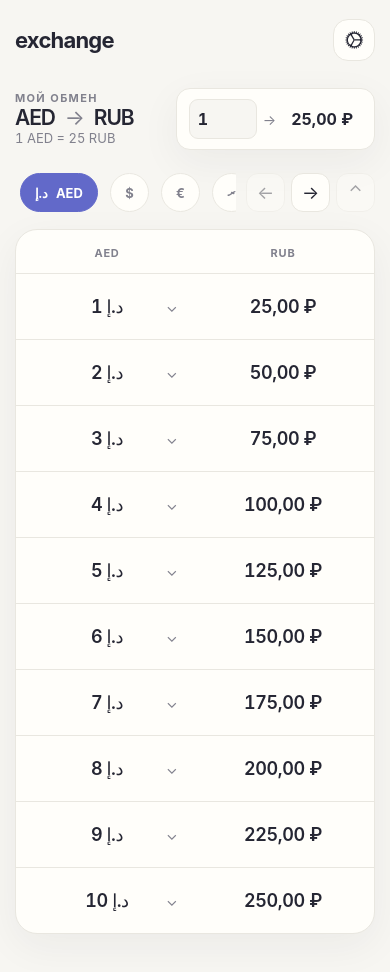
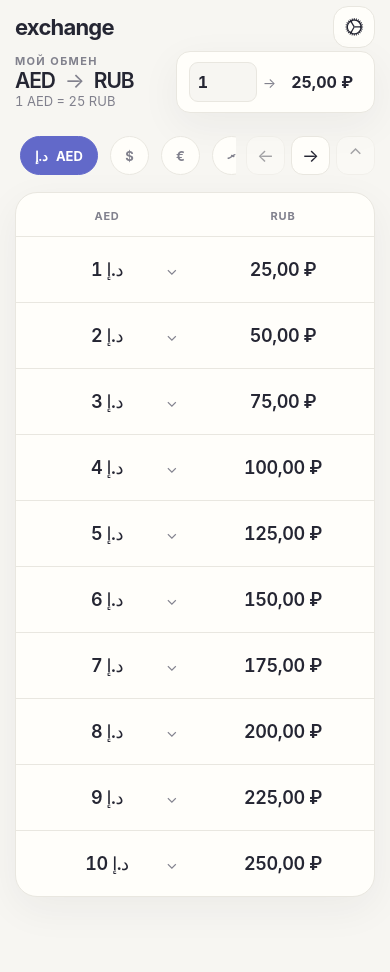
Before and after one commit to OopsPoops/exchange, a plain HTML site: page index.html in a window 390 px wide. After the commit the page ends 945 px from the top, so only its background shows below. Drawn offline with Linux system fonts and the light colour scheme.

Commit message:
Update index.html

```diff
--- a/index.html
+++ b/index.html
@@ -247,8 +247,8 @@
     }
     .toast.visible { transform: translate(-50%, 0); opacity: 1; }
     @media (max-width: 540px) {
-      .app { width: min(100% - 30px, 440px); padding-top: max(19px, env(safe-area-inset-top)); }
-      .topbar { margin-bottom: 27px; }
+      .app { width: min(100% - 30px, 440px); padding-top: max(6px, env(safe-area-inset-top)); }
+      .topbar { margin-bottom: 3px; }
       .conversion-row { min-height: 66px; padding-right: 17px; padding-left: 17px; }
       .table-head { padding-right: 17px; padding-left: 17px; }
       .table-head, .conversion-row { gap: 28px; }
```
